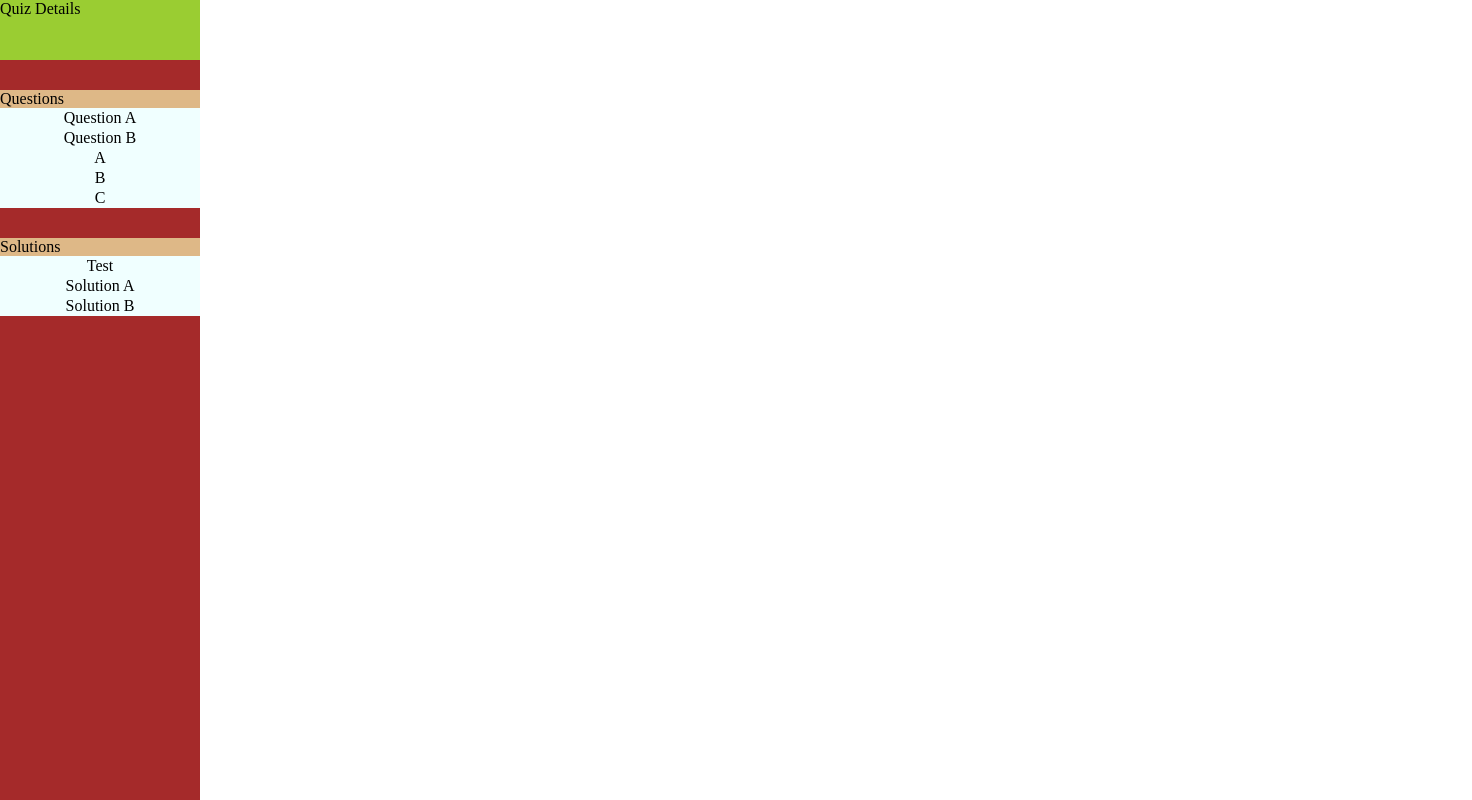
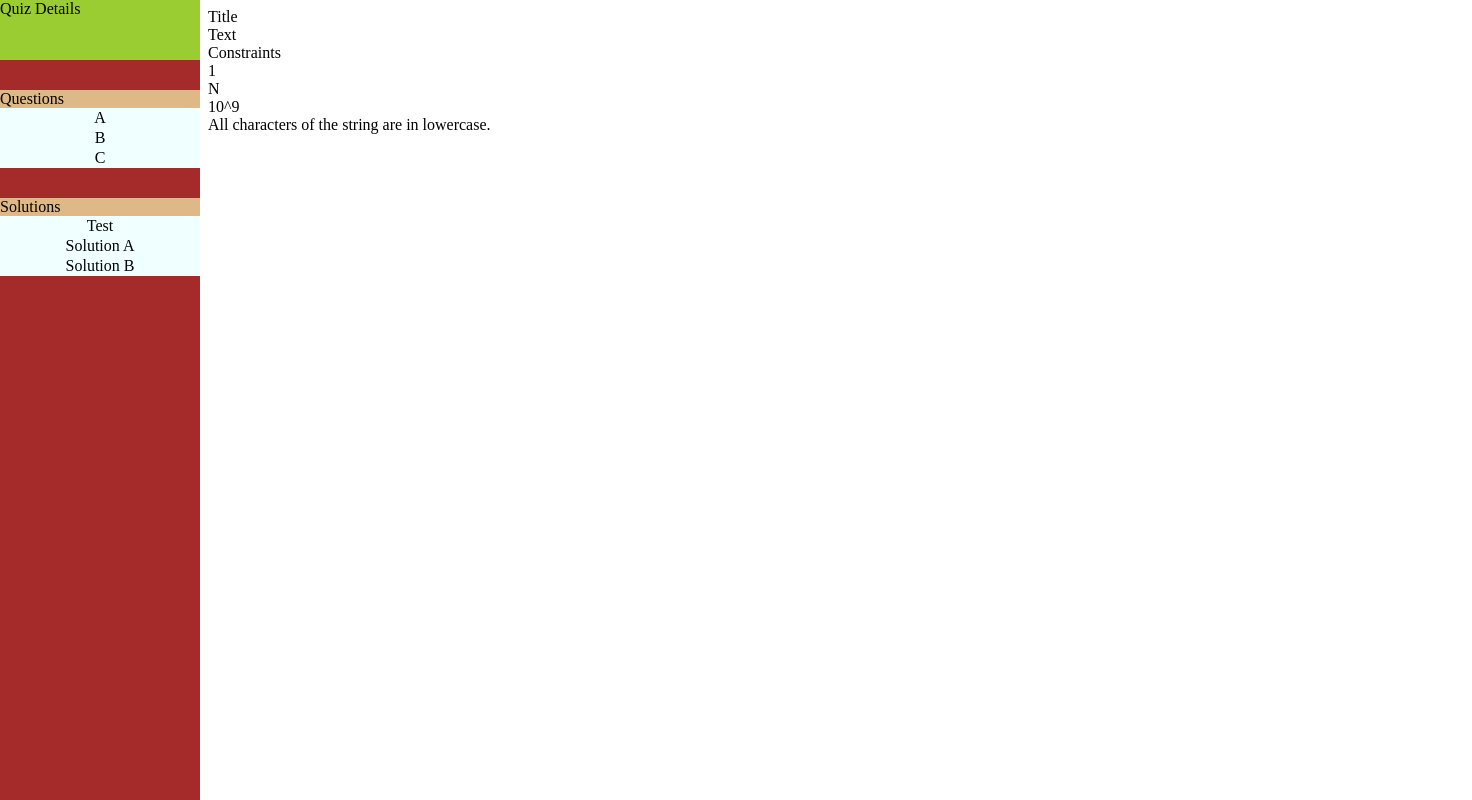
Before and after one commit to svr8/Valkyrie, a website: page public_static/quiz.html in a window 1280 px wide. Shown: the whole page, 1472 px wide, since content can reach past the window. Drawn offline with Linux system fonts and the light colour scheme.

Commit message:
Building quiz content

```diff
--- a/public_static/quiz.html
+++ b/public_static/quiz.html
@@ -12,28 +12,33 @@
 
 <body>
     <div id="sidebar">
-        <div id="sidebar-quiz-details" class="Sidebar-block">
-            Quiz Details
-        </div>
-        <div id="sidebar-title" class="Sidebar-block">
-            Questions
-        </div>
+        <div id="sidebar-quiz-details" class="Sidebar-Block">Quiz Details</div>
 
-        <div id="sidebar-container-questions" class="Sidebar-block">
-            <div id="sidebar-questionIndex" class="Sidebar-Option">Question A</div>
-            <div id="sidebar-questionIndex" class="Sidebar-Option">Question B</div>
-        </div>
+        <div id="sidebar-title" class="Sidebar-Block">Questions</div>
+        <div id="sidebar-container-questions" class="Sidebar-Block"></div>
 
-        <div id="sidebar-title" class="Sidebar-block">
-            Solutions
-        </div>
-        <div id="sidebar-container-questions" class="Sidebar-block">
+        <div id="sidebar-title" class="Sidebar-Block">Solutions</div>
+        <div id="sidebar-container-solutions" class="Sidebar-Block">
             <div id="sidebar-solutionIndex" class="Sidebar-Option">Test</div>
             <div id="sidebar-solutionIndex" class="Sidebar-Option">Solution A</div>
             <div id="sidebar-solutionIndex" class="Sidebar-Option">Solution B</div>
         </div>
-
-
+    </div>
+    <div id="content-wrap">
+        <div id="question-title">Title</div>
+        <div id="question-text">Text</div>
+        <div id="question-constraints">
+            <div id="constraints-title">Constraints</div>
+                <div class="constraints-item">
+                    <div class="constraints-lower_bound">1 </div>
+                    <div class="constraints-name">N</div>
+                    <div class="constraints-upper_bound"> 10^9 </div>
+                </div>
+                <div class="constraints-item">
+                    <div class="constraints-other">All characters of the string are in lowercase.</div>
+                </div>
+            </div>
+        </div>
     </div>
 </body>
 </html>
--- a/public_static/script/quiz.js
+++ b/public_static/script/quiz.js
@@ -4,19 +4,28 @@ var questions = {
         "title": "A",
         "text": "Question0",
         "code_template": "Template",
-        "time_limit": "1s"
+        "constraints": {
+            "var": {
+                "lower_bound": "1",
+                "name": "N",
+                "upper_bound": "10^9"
+            },
+            "others": [
+                'All characters of the string are lowercase.'
+            ]
+        }
     },
     "B": {
         "id": "1",
         "title": "B",
         "text": "Question1",
-        "code_template": "Template"
+        "code_template": "Template",
     },
     "C": {
         "id": "1",
         "title": "C",
         "text": "Question1",
-        "code_template": "Template"
+        "code_template": "Template",
     },
 
 };
--- a/public_static/style/quiz.css
+++ b/public_static/style/quiz.css
@@ -7,5 +7,12 @@
 {
     margin-top: 30px;
     background-color: burlywood;
+}
+#content-wrap
+{
+    position: relative;
+    top:0px;
+    left: 200px;
 
+    height: 100%;
 }
--- a/public_static/style/sidebar.css
+++ b/public_static/style/sidebar.css
@@ -9,7 +9,7 @@
     background-color: brown;
 }
 
-.Sidebar-block
+.Sidebar-Block
 {
     position: relative;
     top:0px;
```
Also changed, not shown: public_static/dashboard.html (+2 -2 lines).
